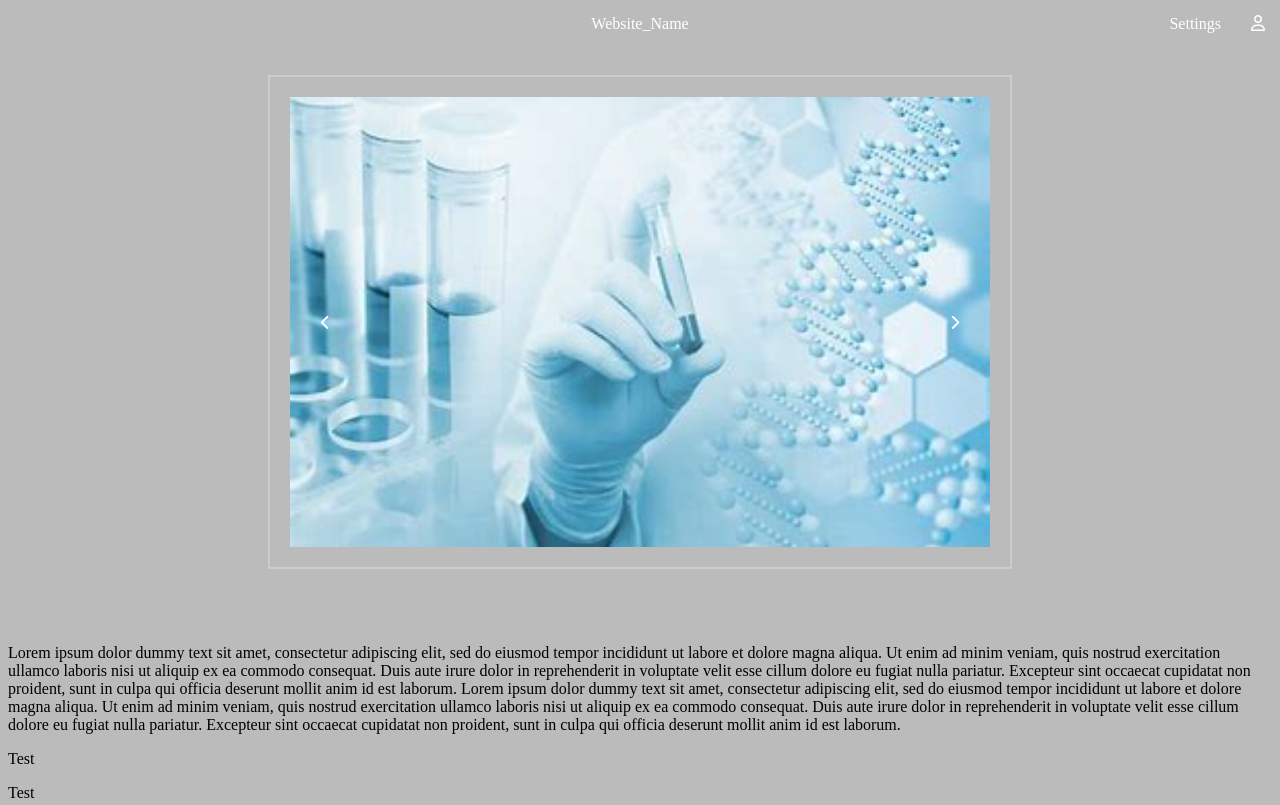
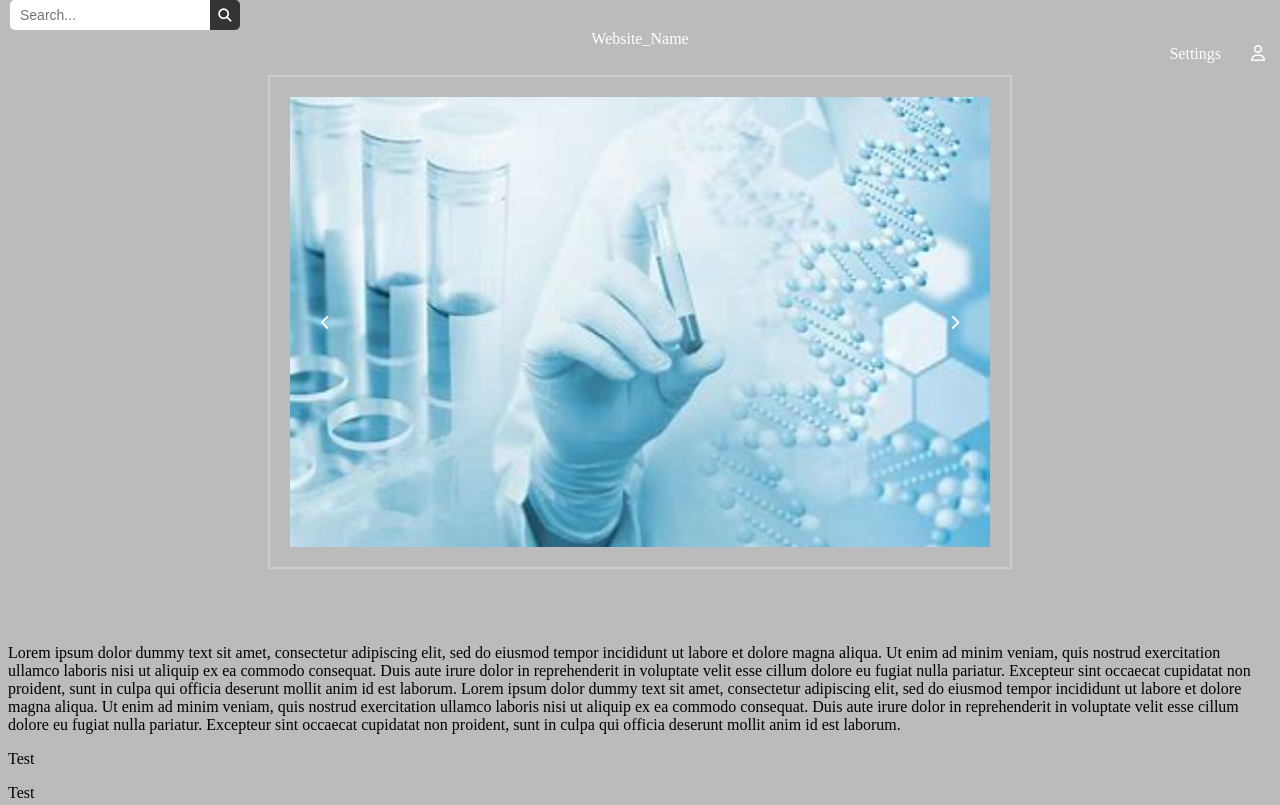
Before and after one commit to Nevle0n/Informatik_Projekt, a plain HTML site: page index.html in a window 1280 px wide. Shown: the top 805 px of the page. Drawn offline with Linux system fonts and the light colour scheme.

Commit message:
searchbar test

```diff
--- a/index.css
+++ b/index.css
@@ -190,9 +190,43 @@ body{
 
 
 
-/* Nabbar Search */
+/* Navbar Search */
 
+#search-form {
+    display: flex;
+    align-items: center;
+    margin-right: auto;
+    padding: 0 10px;
+  }
 
+#search-input {
+width: 200px;
+height: 30px;
+border: none;
+border-radius: 5px 0 0 5px;
+padding: 0 10px;
+font-size: 14px;
+transition: width 0.3s ease;
+}
+
+#search-input:focus {
+width: 300px;
+}
+
+#search-button {
+width: 30px;
+height: 30px;
+border: none;
+border-radius: 0 5px 5px 0;
+background-color: #333;
+color: #fff;
+cursor: pointer;
+transition: background-color 0.3s ease;
+}
+
+#search-button:hover {
+background-color: #555;
+  }
 
 
 
--- a/index.html
+++ b/index.html
@@ -16,7 +16,10 @@
 
 <!--Navbar-->
 <div id="navbar">
-
+    <form id="search-form" action="#">
+        <input type="search" id="search-input" placeholder="Search...">
+        <button type="submit" id="search-button"><i class="fa-solid fa-magnifying-glass"></i></button>
+    </form>
     <!--<a id="search" href="#search" class="left"><i class="fa-solid fa-magnifying-glass"></i> Search</a>-->
     <a href="#profile" class="right"><i class="fa-regular fa-user"></i></a>
     <a href="#settings" class="right">Settings</a>
```
